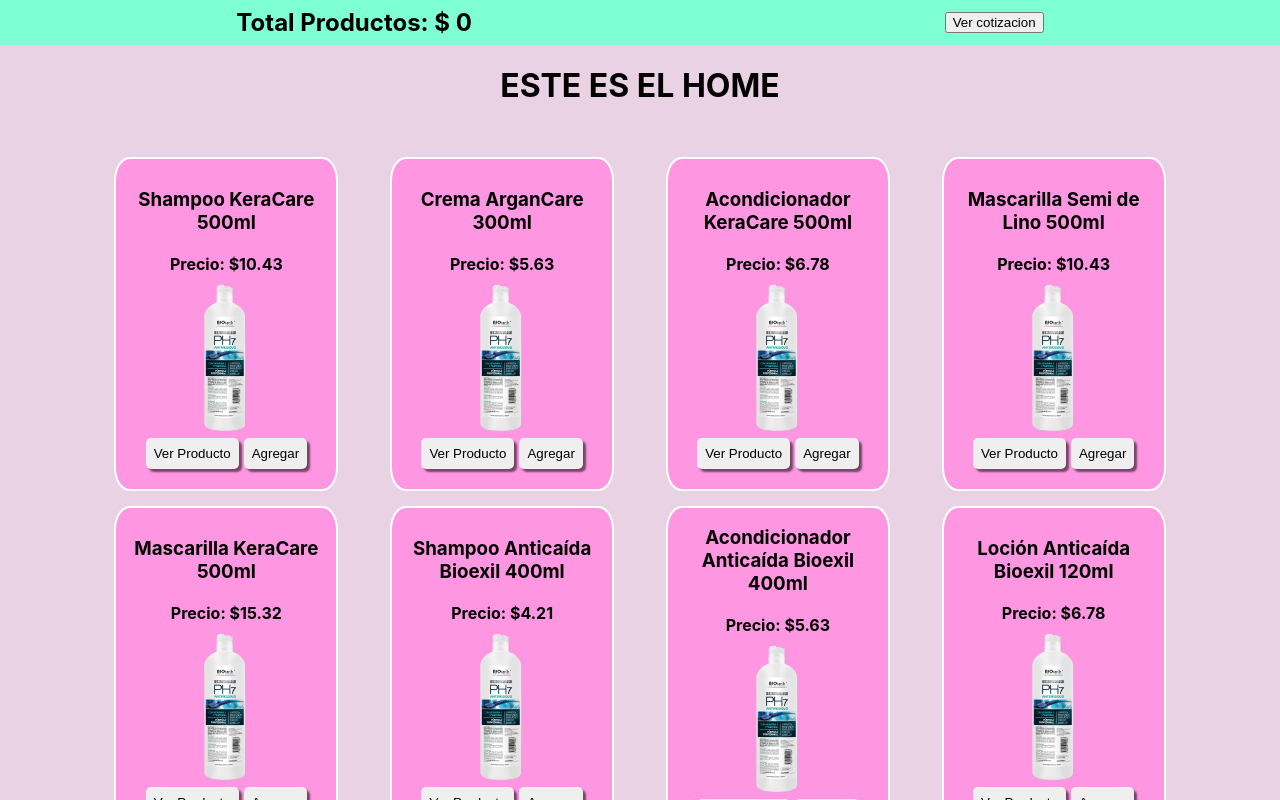
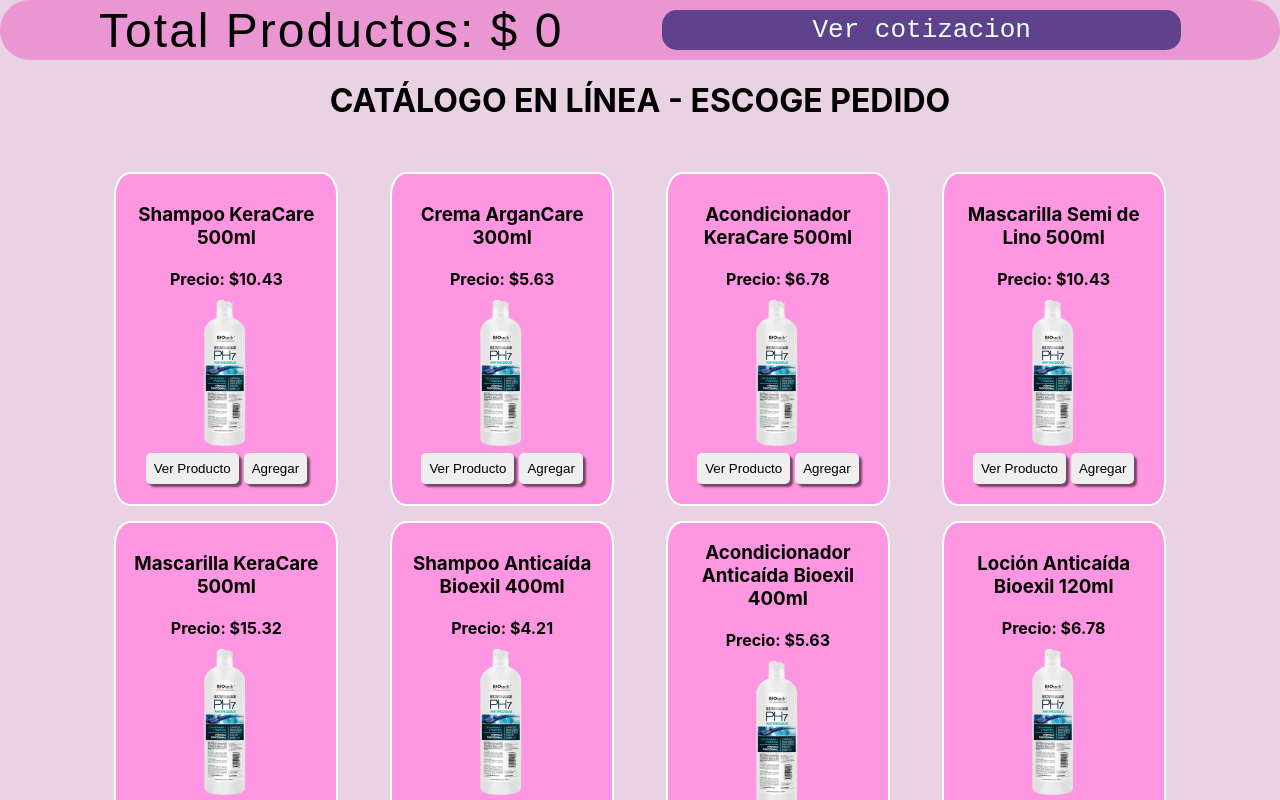
Before and after one commit to nacermanuel/AnfisaQuoter, a React (Create React App) app: page / in a window 1280 px wide. Shown: the top 800 px of the page. Built offline with nearby package versions, Linux system fonts and the light colour scheme.

Commit message:
Ultimos ajustes de estilo en el NavBar

```diff
--- a/src/components/Home/Home.css
+++ b/src/components/Home/Home.css
@@ -8,7 +8,7 @@
     flex-flow: column;
     align-items: center;
     justify-content: center;
-    padding-top: 45px;
+    padding-top: 60px;
 }
 .ContenedorProductos{
     display: flex;
--- a/src/components/Home/Home.jsx
+++ b/src/components/Home/Home.jsx
@@ -32,7 +32,7 @@
         <Navbar boton={setPopcotizacion}/>
         <NotificationContainer/>
         <div className="divPrincipal">
-            <h1>ESTE ES EL HOME</h1>
+            <h1>CATÁLOGO EN LÍNEA - ESCOGE PEDIDO</h1>
             <br></br>
             <div className="ContenedorProductos">
                 { productoRedux.map((e,i) => <Producto key={i} descriptivo={cambioPopdescripcion} todoProducto={e} notificacion={notificacionAgregado}/>)}
--- a/src/components/NavBar/Navbar.css
+++ b/src/components/NavBar/Navbar.css
@@ -1,11 +1,35 @@
 .nav{
-    background-color: aquamarine;
-    height: 45px;
+    background-color: rgba(233, 147, 209, 0.95);
+    height: 60px;
     display: flex;
     flex-flow: row;
-    justify-content: space-around;
+    justify-content: space-evenly;
     align-items: center;
     position: fixed;
     width: 100%;
+    border-radius: 30px;
 
 }
+
+.textNav{
+    font-family: fantasy;
+    font-size: xxx-large;
+    letter-spacing: 2px;
+}
+
+.navBut{
+    padding: 5px 150px;
+    cursor: pointer;
+    border: none;
+    text-align: center;
+    border-radius: 15px;
+    font-family: monospace;
+    font-size: xx-large;
+    background-color: rgb(94, 66, 139);
+    color: azure;
+
+}
+
+.navBut:hover{
+    background-color: rgba(94, 66, 139, 0.205);
+}
--- a/src/components/NavBar/Navbar.jsx
+++ b/src/components/NavBar/Navbar.jsx
@@ -11,8 +11,8 @@
     return (
         <>
             <nav className='nav'>
-            <h2>Total Productos: $ { ( productosCotizacion.length ? productosCotizacion.map((e) => ( e.cantidad * e.precio )).reduce((sum, acu) => sum + acu).toFixed(2) : 0) }</h2>
-                <button  onClick={() => props.boton(true)}>Ver cotizacion</button>
+                <p className='textNav'>Total Productos: $ { ( productosCotizacion.length ? productosCotizacion.map((e) => ( e.cantidad * e.precio )).reduce((sum, acu) => sum + acu).toFixed(2) : 0) }</p>
+                <button className='navBut'  onClick={() => props.boton(true)}>Ver cotizacion</button>
             </nav>
         </>
     )
```
